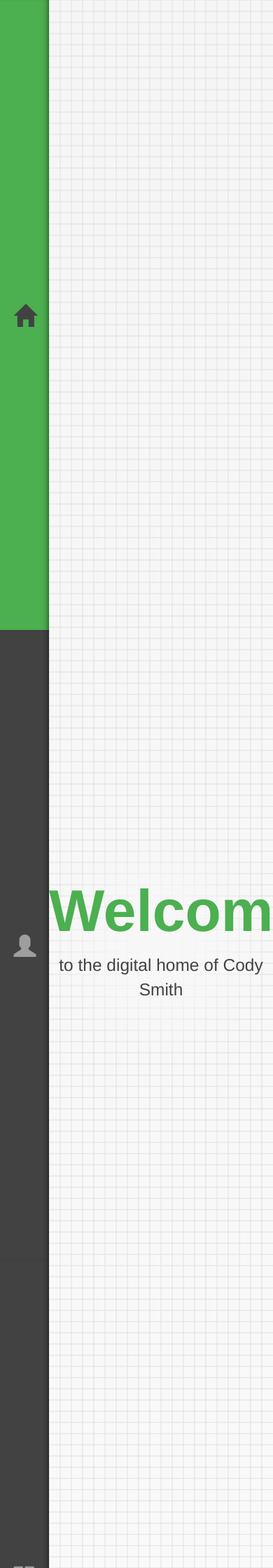
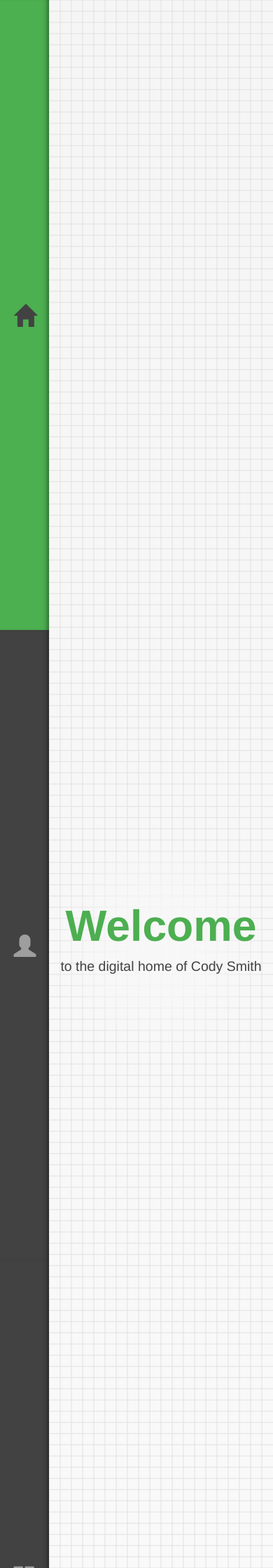
Before and after one commit to codysmithd/old.codysmithd.github.io, a Jekyll site: the page built from index.html, in a window 390 px wide. Shown: the top 2240 px of the page at 70% size. Built offline with Jekyll 4.4.1, drawn with Linux system fonts in a browser that asks for light colours; nearby versions of some CDN libraries.

Commit message:
Style update for smaller screens.

```diff
--- a/css/index.scss
+++ b/css/index.scss
@@ -101,6 +101,15 @@
 
         h3 {
             font-size: 1.75em;
+        }
+
+        @media screen and (max-width: 466px) {
+            h1 {
+                font-size: 16vw;
+            }
+            h3 {
+                font-size: 5vw;
+            }
         }
     }
 
```
